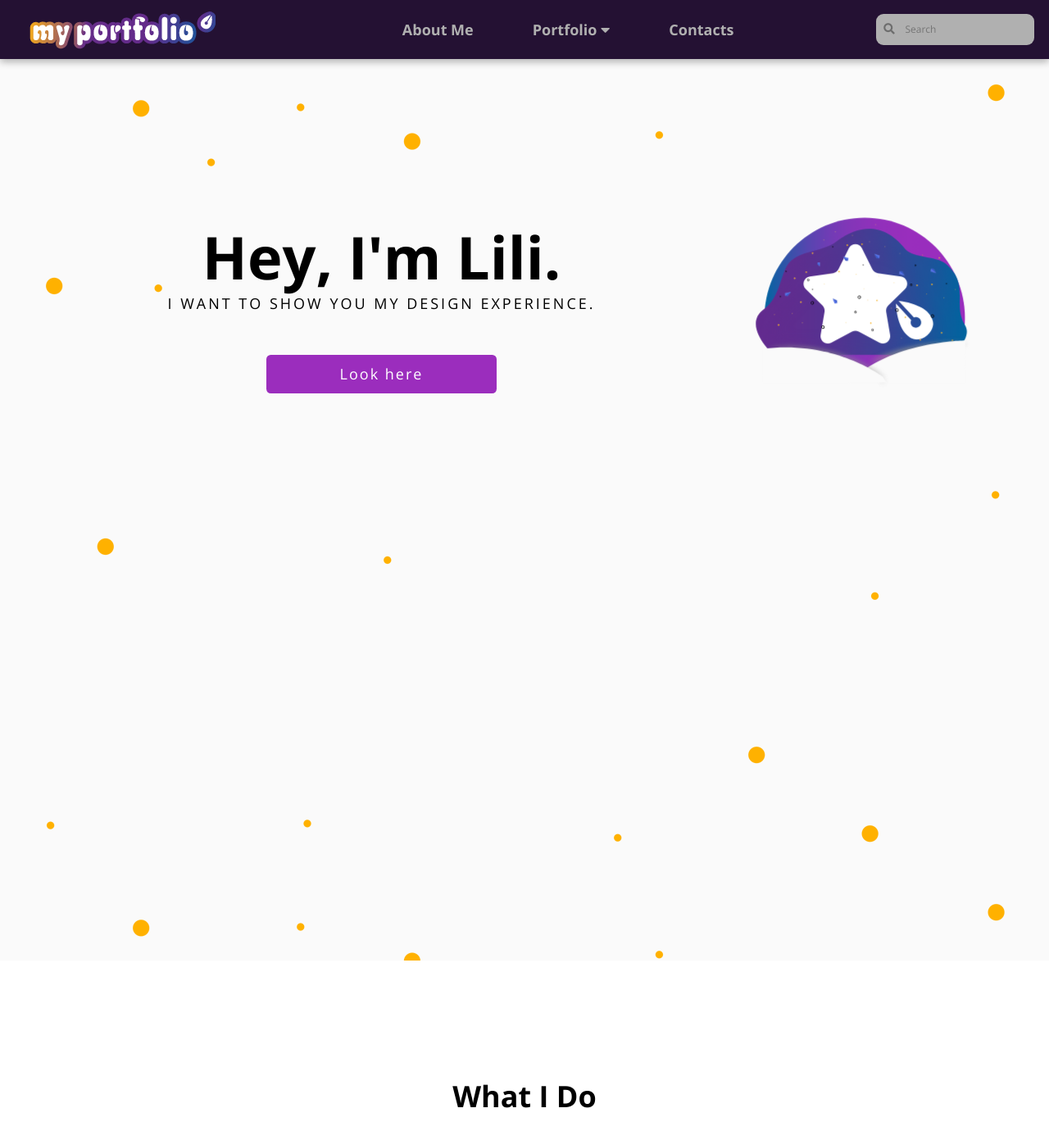
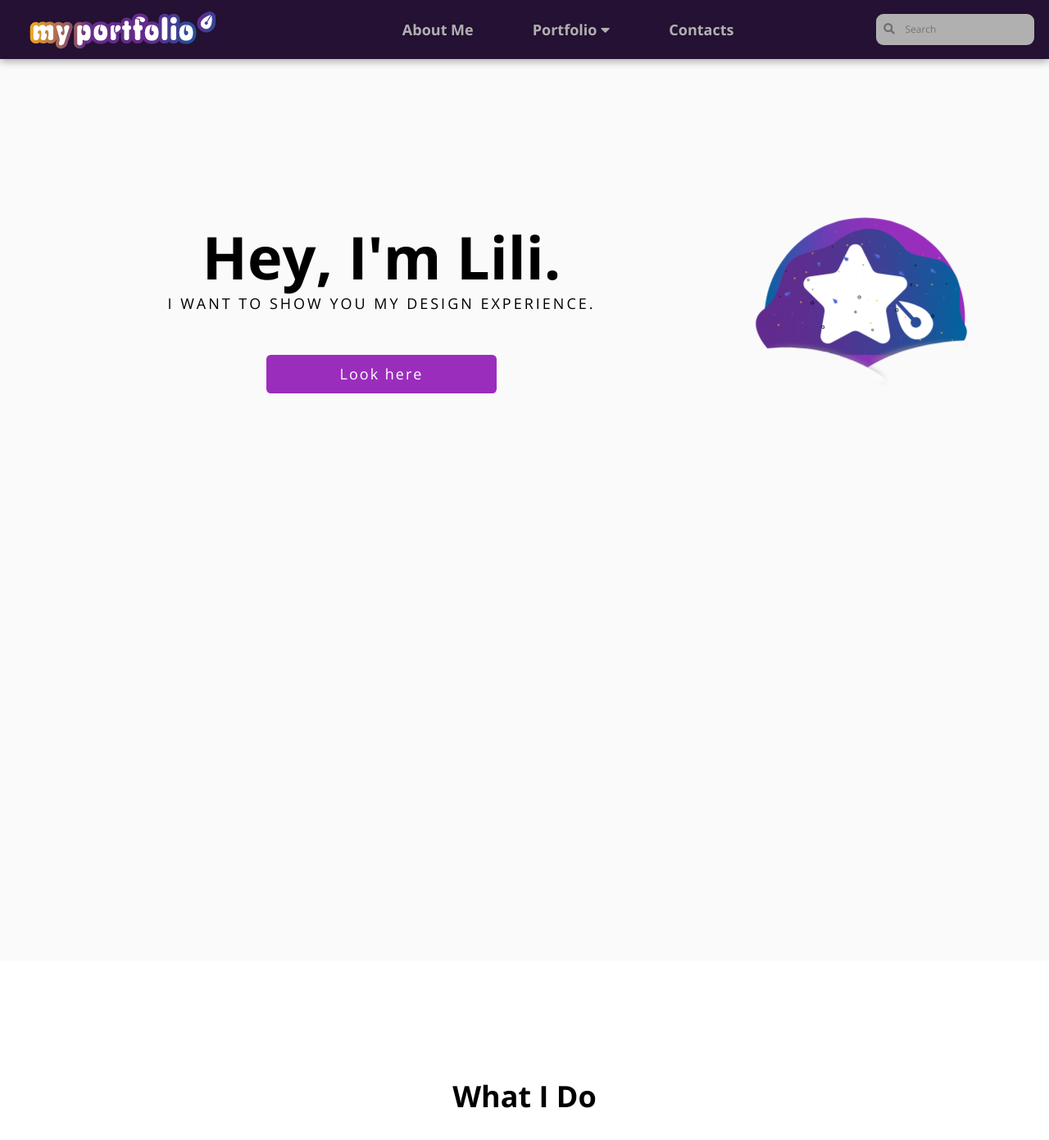
Before and after one commit to LiliyaMilanova/myportfolio, a Jekyll site: the page built from index.html, in a window 1280 px wide and 1400 px high. Shown: the top 1391 px of the window at 82% size. Built offline with Jekyll 4.4.1, drawn with Linux system fonts in a browser that asks for light colours; nearby versions of some CDN libraries.

Commit message:
Update styles.css

```diff
--- a/css/styles.css
+++ b/css/styles.css
@@ -21,7 +21,6 @@ body {
     flex-wrap: wrap;
     justify-content: space-around;
     background-color: rgb(250, 250, 250);
-    background-image: url(/myportfolio/images/my-portfolio-hero-image.png);
     padding: 15rem 0 33rem 0;
     max-width: 100%;
     height: auto;
```
